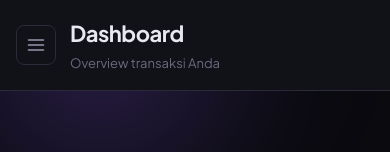
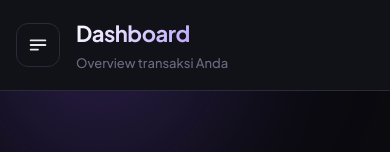
Before and after one commit to odzre/rest-api-v2, a website: page public/user/dashboard.html in a window 390 px wide. Shown: the top 152 px of the page. Drawn offline with Linux system fonts and the light colour scheme; no server answers; sample sign-in values are in the browser's storage.

Commit message:
Add files via upload

```diff
--- a/public/user/css/dashboard.css
+++ b/public/user/css/dashboard.css
@@ -72,20 +72,24 @@ body { font-family: var(--font); background: var(--bg-primary); color: var(--tex
 .admin-name { font-size: 13px; font-weight: 600; }
 .admin-role { font-size: 11px; color: var(--text-muted); }
 
-.hamburger-btn {
-    width: 40px; height: 40px; border-radius: var(--radius-sm); border: 1px solid var(--border);
-    background: var(--bg-secondary); cursor: pointer; display: flex; align-items: center; justify-content: center;
-    transition: var(--transition); color: var(--text-secondary); padding: 0;
+.menu-btn {
+    background: var(--bg-secondary); border: 1px solid var(--border); border-radius: 12px;
+    width: 44px; height: 44px; cursor: pointer; display: flex; align-items: center; justify-content: center;
+    transition: all 0.3s ease; padding: 0; color: var(--text-primary);
 }
-.hamburger-btn svg { width: 20px; height: 20px; }
-.hamburger-btn:hover { background: var(--bg-hover); color: var(--text-primary); border-color: var(--border-light); }
+.menu-btn:hover { background: rgba(255,255,255,0.05); }
+.menu-btn svg { stroke: var(--text-primary); }
+.header-text h1 {
+    font-size: 22px; font-weight: 700; letter-spacing: -0.5px;
+    background: linear-gradient(135deg, #fff 0%, #a78bfa 100%);
+    -webkit-background-clip: text; -webkit-text-fill-color: transparent; background-clip: text;
+}
+.header-text p { font-size: 13px; color: var(--text-muted); margin-top: 2px; font-weight: 500; }
 
 .sidebar-overlay { display: none; position: fixed; inset: 0; background: rgba(0,0,0,0.6); z-index: 99; }
 
 .main-content { flex: 1; display: flex; flex-direction: column; overflow: hidden; }
 .main-header { padding: 20px 32px; border-bottom: 1px solid var(--border); display: flex; align-items: center; justify-content: space-between; background: var(--bg-secondary); flex-shrink: 0; }
-.page-title { font-size: 22px; font-weight: 700; letter-spacing: -0.5px; }
-.page-subtitle { font-size: 13px; color: var(--text-muted); margin-top: 2px; }
 .header-actions { display: flex; gap: 10px; align-items: center; }
 .main-body { flex: 1; overflow-y: auto; padding: 28px 32px; scroll-behavior: smooth; overscroll-behavior-y: contain; }
 
@@ -359,7 +363,7 @@ a, button, input, select, textarea, .nav-item, .btn, .stat-card, .feature-card,
     .table-scroll-wrapper { margin: 0 -1px; }
 }
 @media (min-width: 769px) {
-    .hamburger-btn { display: none; }
+    .menu-btn { display: none; }
 }
 
 /* DIGIFLAZZ TERMINAL LOG */
--- a/public/user/dashboard.html
+++ b/public/user/dashboard.html
@@ -76,13 +76,13 @@
 
         <div class="main-content">
             <header class="main-header">
-                <div style="display:flex;align-items:center;gap:14px">
-                    <button class="hamburger-btn" id="hamburgerBtn" onclick="toggleSidebar()">
-                        <svg viewBox="0 0 24 24" fill="none" stroke="currentColor" stroke-width="2" stroke-linecap="round"><line x1="3" y1="6" x2="21" y2="6"/><line x1="3" y1="12" x2="21" y2="12"/><line x1="3" y1="18" x2="21" y2="18"/></svg>
+                <div style="display:flex;align-items:center;gap:16px">
+                    <button class="menu-btn" id="hamburgerBtn" onclick="toggleSidebar()">
+                        <svg width="22" height="22" viewBox="0 0 24 24" fill="none"><path d="M4 7H20M4 12H20M4 17H12" stroke="currentColor" stroke-width="2" stroke-linecap="round" stroke-linejoin="round"/></svg>
                     </button>
-                    <div>
-                        <h1 class="page-title" id="pageTitle">Dashboard</h1>
-                        <p class="page-subtitle" id="pageSubtitle">Overview transaksi Anda</p>
+                    <div class="header-text">
+                        <h1 id="pageTitle">Dashboard</h1>
+                        <p id="pageSubtitle">Overview transaksi Anda</p>
                     </div>
                 </div>
                 <div class="header-actions" id="headerActions"></div>
```
